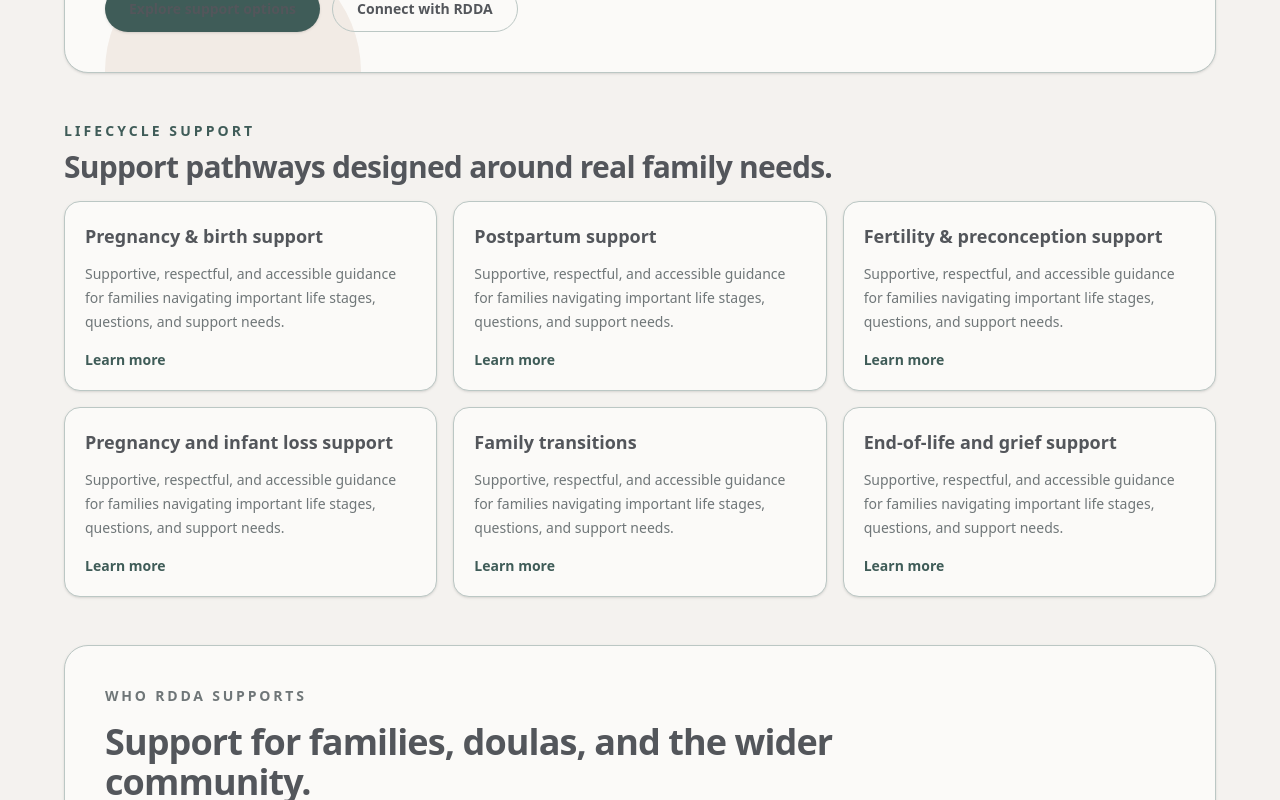
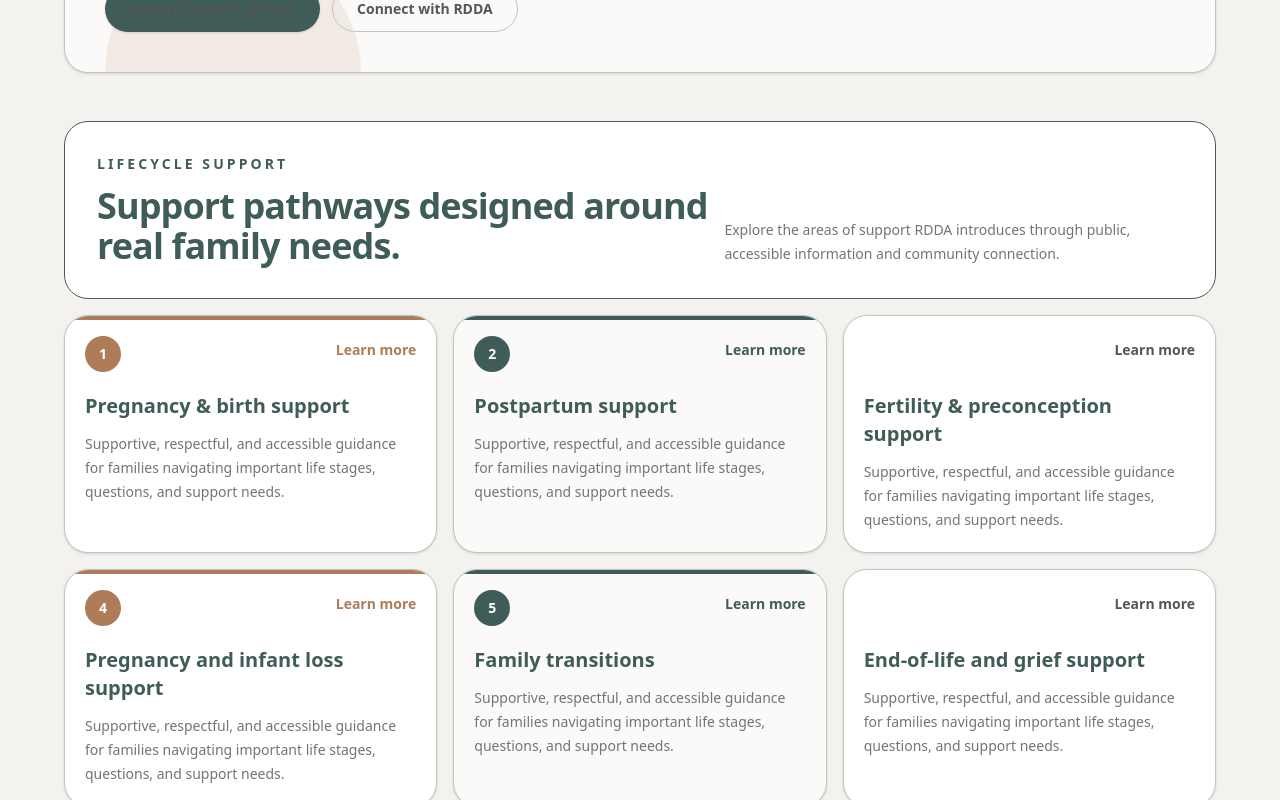
Before and after one commit to hickdwayne-rdp/rdda-platform, a Next.js app in the folder repo/: page / in a window 1280 px wide. Shown: the part 680-1480 px from the top of the page. Built offline with nearby package versions, Linux system fonts and the light colour scheme.

Commit message:
Polish RDDA homepage service area cards

```diff
--- a/repo/src/components/sections/HomeServiceAreasSection.tsx
+++ b/repo/src/components/sections/HomeServiceAreasSection.tsx
@@ -3,16 +3,32 @@ import Link from "next/link";
 type ServiceAreaLink = {
   label: string;
   href: string;
+  tone: "sage" | "teal" | "warm";
 };
 
 const serviceAreas: ServiceAreaLink[] = [
-  { label: "Pregnancy & birth support", href: "/birth" },
-  { label: "Postpartum support", href: "/postpartum" },
-  { label: "Fertility & preconception support", href: "/fertility" },
-  { label: "Pregnancy and infant loss support", href: "/loss" },
-  { label: "Family transitions", href: "/family-transitions" },
-  { label: "End-of-life and grief support", href: "/end-of-life-grief" },
+  { label: "Pregnancy & birth support", href: "/birth", tone: "sage" },
+  { label: "Postpartum support", href: "/postpartum", tone: "teal" },
+  { label: "Fertility & preconception support", href: "/fertility", tone: "warm" },
+  { label: "Pregnancy and infant loss support", href: "/loss", tone: "sage" },
+  { label: "Family transitions", href: "/family-transitions", tone: "teal" },
+  { label: "End-of-life and grief support", href: "/end-of-life-grief", tone: "warm" },
 ];
+
+const toneStyles = {
+  sage: {
+    accent: "var(--secondary)",
+    background: "var(--surface)",
+  },
+  teal: {
+    accent: "var(--primary)",
+    background: "var(--card)",
+  },
+  warm: {
+    accent: "var(--accent)",
+    background: "var(--surface)",
+  },
+};
 
 export function HomeServiceAreasSection() {
   return (
@@ -22,6 +38,7 @@ export function HomeServiceAreasSection() {
       aria-labelledby="services-heading"
     >
       <div className="sm:col-span-2 lg:col-span-3">
+        <div className="flex flex-col gap-3 rounded-3xl border bg-[var(--surface)] p-6 sm:p-8">
           <p
             className="text-sm font-semibold uppercase tracking-[0.22em]"
             style={{ color: "var(--primary)" }}
@@ -29,26 +46,64 @@ export function HomeServiceAreasSection() {
             Lifecycle support
           </p>
 
+          <div className="grid gap-4 lg:grid-cols-[1fr_0.75fr] lg:items-end">
             <h2
               id="services-heading"
-          className="mt-2 text-3xl font-semibold tracking-tight"
+              className="text-3xl font-semibold tracking-tight text-[var(--primary)] sm:text-4xl"
             >
               Support pathways designed around real family needs.
             </h2>
+
+            <p
+              className="text-sm leading-6"
+              style={{ color: "var(--muted-foreground)" }}
+            >
+              Explore the areas of support RDDA introduces through public,
+              accessible information and community connection.
+            </p>
+          </div>
+        </div>
       </div>
 
-      {serviceAreas.map((service) => (
+      {serviceAreas.map((service, index) => {
+        const tone = toneStyles[service.tone];
+
+        return (
           <Link
             key={service.href}
             href={service.href}
-          className="block rounded-2xl border p-5 shadow-sm transition hover:-translate-y-0.5 focus:outline-none focus-visible:ring-2 focus-visible:ring-[var(--focus-ring)] focus-visible:ring-offset-2 focus-visible:ring-offset-[var(--background)]"
+            className="group relative block overflow-hidden rounded-3xl border p-5 shadow-sm transition hover:-translate-y-1 hover:shadow-md focus:outline-none focus-visible:ring-2 focus-visible:ring-[var(--focus-ring)] focus-visible:ring-offset-2 focus-visible:ring-offset-[var(--background)]"
             style={{
-            background: "var(--card)",
+              background: tone.background,
               borderColor: "var(--border)",
               color: "var(--foreground)",
             }}
           >
-          <h3 className="text-lg font-semibold">{service.label}</h3>
+            <div
+              className="absolute inset-x-0 top-0 h-1"
+              style={{ background: tone.accent }}
+            />
+
+            <div className="flex items-start justify-between gap-4">
+              <span
+                className="flex h-9 w-9 shrink-0 items-center justify-center rounded-full text-sm font-semibold text-white"
+                style={{ background: tone.accent }}
+                aria-hidden="true"
+              >
+                {index + 1}
+              </span>
+
+              <span
+                className="mt-1 text-sm font-semibold transition group-hover:translate-x-1"
+                style={{ color: tone.accent }}
+              >
+                Learn more
+              </span>
+            </div>
+
+            <h3 className="mt-5 text-xl font-semibold text-[var(--primary)]">
+              {service.label}
+            </h3>
             <p
               className="mt-3 text-sm leading-6"
               style={{ color: "var(--muted-foreground)" }}
@@ -56,14 +111,9 @@ export function HomeServiceAreasSection() {
               Supportive, respectful, and accessible guidance for families
               navigating important life stages, questions, and support needs.
             </p>
-          <p
-            className="mt-4 text-sm font-semibold"
-            style={{ color: "var(--primary)" }}
-          >
-            Learn more
-          </p>
           </Link>
-      ))}
+        );
+      })}
     </section>
   );
 }
```
Lines whose indentation alone changed are shown as unchanged.
